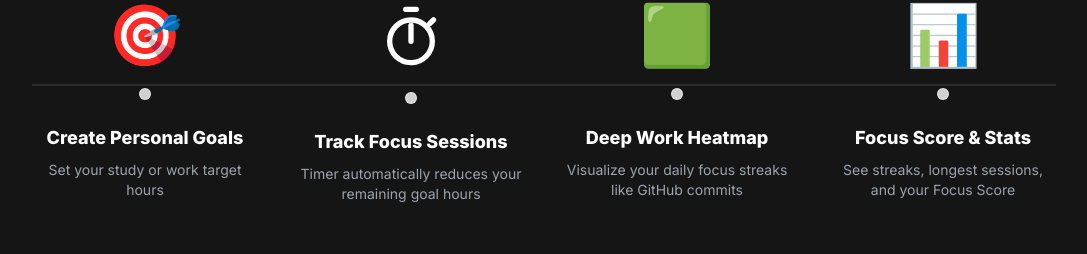
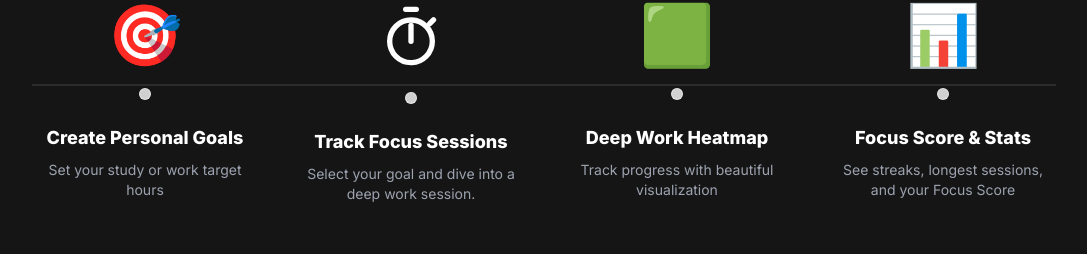
Before and after one commit to jushkinbekrashidovich/focussessions, a Next.js app: page / in a window 1280 px wide. Shown: the part 1966-2220 px from the top of the page, without its empty margins (96-1183 px from the left). Built offline with nearby package versions, Linux system fonts and the light colour scheme; no server answers; what @paddle/paddle-js would draw is missing.

Commit message:
changed texts

```diff
--- a/src/app/page.tsx
+++ b/src/app/page.tsx
@@ -268,7 +268,7 @@ export default function Home() {
                 <div className="mt-6 h-3 w-3 rounded-full bg-white/80 border border-white/50" aria-hidden="true"></div>
                 <div className="mt-6">
                   <p className="text-base sm:text-lg font-extrabold text-white">Track Focus Sessions</p>
-                  <p className="text-xs sm:text-sm text-gray-400 mt-2">Timer automatically reduces your remaining goal hours</p>
+                  <p className="text-xs sm:text-sm text-gray-400 mt-2">Select your goal and dive into a deep work session.</p>
                 </div>
               </div>
 
@@ -278,7 +278,7 @@ export default function Home() {
                 <div className="mt-6 h-3 w-3 rounded-full bg-white/80 border border-white/50" aria-hidden="true"></div>
                 <div className="mt-6">
                   <p className="text-base sm:text-lg font-extrabold text-white">Deep Work Heatmap</p>
-                  <p className="text-xs sm:text-sm text-gray-400 mt-2">Visualize your daily focus streaks like GitHub commits</p>
+                  <p className="text-xs sm:text-sm text-gray-400 mt-2">Track progress with beautiful visualization</p>
                 </div>
               </div>
 
--- a/src/components/LandingNavbar.tsx
+++ b/src/components/LandingNavbar.tsx
@@ -28,7 +28,7 @@ export default function LandingNavbar({ user }: LandingNavbarProps) {
         {/* Desktop Navigation */}
         <nav className="hidden md:flex items-center gap-8 lg:gap-10">
           <Link
-            href="#about"
+            href="#how-it-works"
             className="text-[0.94rem] font-bold text-[#5F5F5F] hover:text-white transition"
           >
             About
@@ -82,7 +82,7 @@ export default function LandingNavbar({ user }: LandingNavbarProps) {
       <div className={`md:hidden absolute top-full left-0 right-0 bg-[#151515] border-t border-gray-700 transition-all duration-300 ${isMenuOpen ? 'opacity-100 visible' : 'opacity-0 invisible'}`}>
         <nav className="flex flex-col py-4">
           <Link
-            href="#about"
+            href="#how-it-works"
             className="px-6 py-3 text-[0.94rem] font-bold text-[#5F5F5F] hover:text-white transition hover:bg-gray-800"
             onClick={() => setIsMenuOpen(false)}
           >
```
